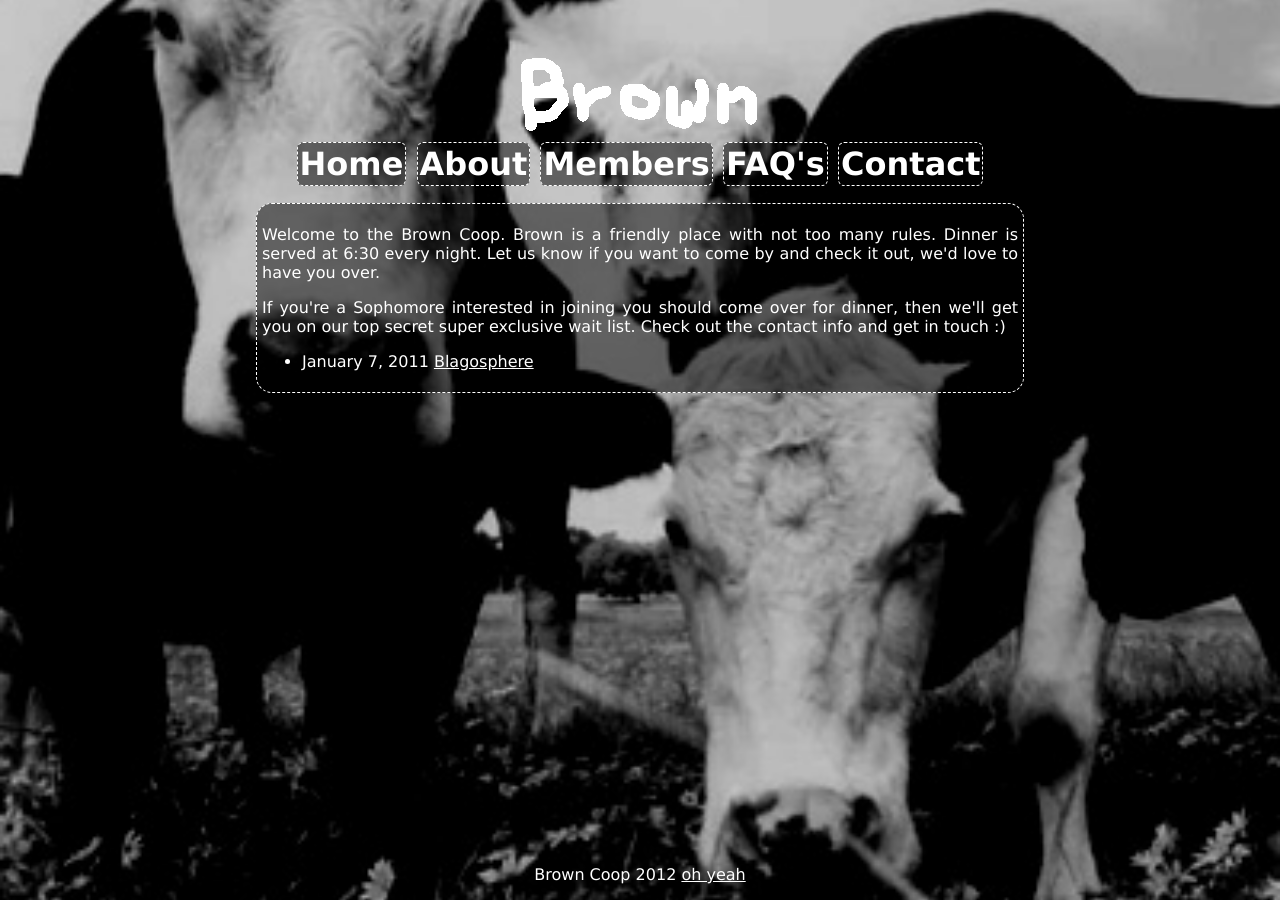
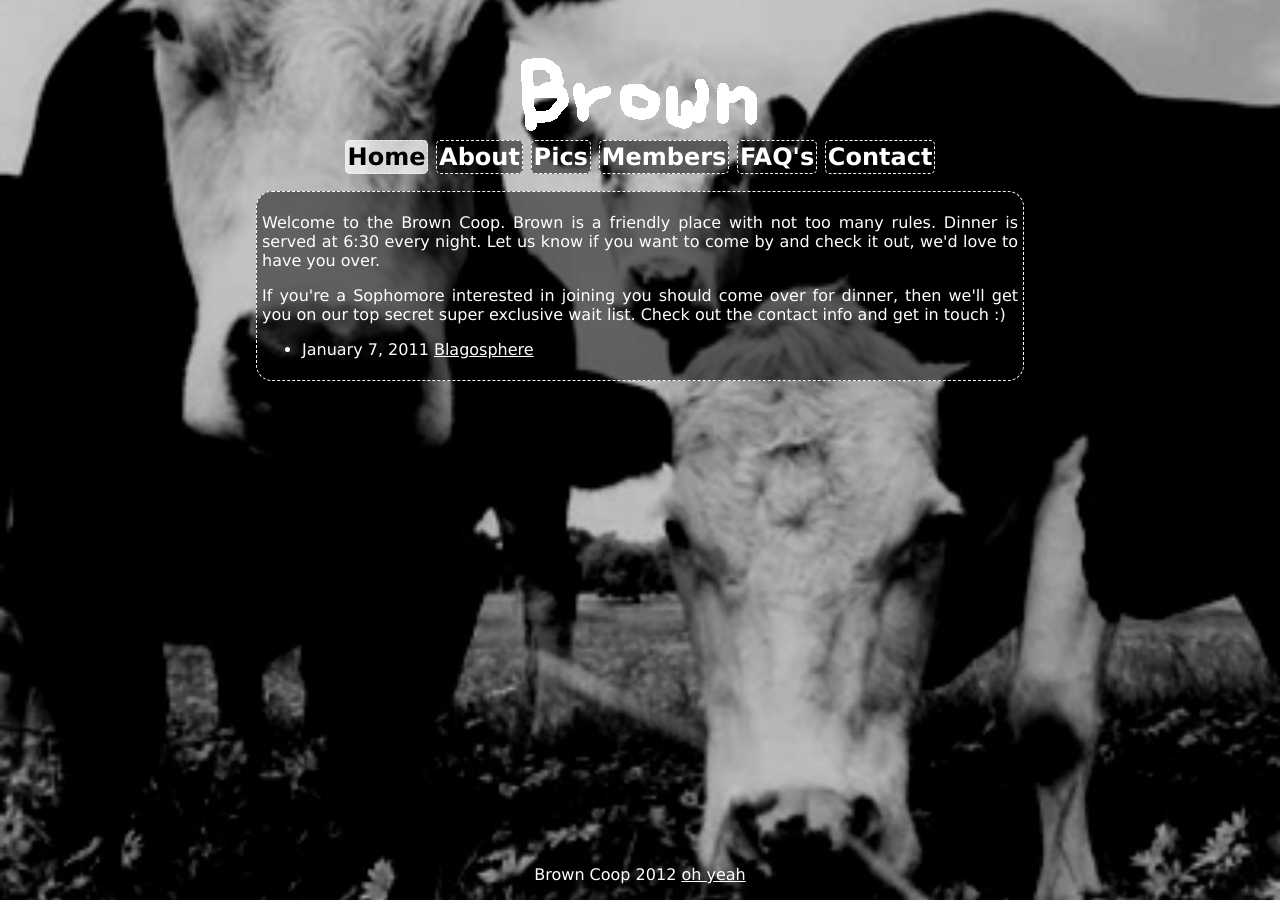
Before and after one commit to d136o/Brown-Coop-Online, a Jekyll site: the page built from index.html, in a window 1280 px wide. Built offline with Jekyll 4.4.1, drawn with Linux system fonts in a browser that asks for light colours; Markdown is read by kramdown in place of the engine named in the settings.

Commit message:
Fixed menu selection via css. linked to coop's album

```diff
--- a/_layouts/layout.html
+++ b/_layouts/layout.html
@@ -40,7 +40,7 @@
 
       <div name='menu_bar'>
 
-      {% if page.title == 'Home' %}
+      {% if page.title == 'The Brown Coop :)' %}
       <span class='menu_item_active'><a href='/'>Home</a></span>
       {% else  %}
       <span class='menu_item_inactive'><a href='/'>Home</a></span>
@@ -50,6 +50,12 @@
       <span class='menu_item_active'><a href='/about.html'>About</a></span>
       {% else  %}
       <span class='menu_item_inactive'><a href='/about.html'>About</a></span>
+      {% endif %}
+
+      {% if page.title == 'coop pics' %}
+      <span class='menu_item_active'><a href='/pics.html'>Pics</a></span>
+      {% else  %}
+      <span class='menu_item_inactive'><a href='/pics.html'>Pics</a></span>
       {% endif %}
 
       {% if page.title == 'Members' %}
--- a/faqs.textile
+++ b/faqs.textile
@@ -4,7 +4,7 @@ layout: layout
 ---
 
 Q: I've got a few formulas I want to include in my JP/Thesis, what can I do?
-A: Latex
+A: LaTeX
 
 Q: Do I have to live in Brown Hall to be in the Brown Coop?
 A: No.
--- a/stylesheets/brown_style.css
+++ b/stylesheets/brown_style.css
@@ -30,12 +30,16 @@ div#container {
 
 header {
     text-align: center;
-    font-size: xx-large;
+    font-size: x-large;
     padding-top: 50px;
     padding-bottom: 20px;
 }
 
-.menu_item_inactive a {
+a {
+    color: white;
+}
+
+.menu_item_inactive  {
     font-weight: bold;
     color: white;
     text-decoration: none;
@@ -48,11 +52,15 @@ header {
 
 }
 
-.menu_item_active a {
+.menu_item_inactive a {
+    text-decoration: none;
+}
+
+.menu_item_active {
     font-weight: bold;
     color: #F0F0F0;
 
-    background-color: rgba(0,0,0,.5);
+    background-color: rgba(255,255,255,.75);
     text-decoration: none;
     padding: 2px;
     border-style: dashed;
@@ -60,8 +68,9 @@ header {
     border-radius: .2em;
 }
 
-a {
-    color: white;
+.menu_item_active a {
+    color: black;
+    text-decoration: none;
 }
 
 .content {
```
